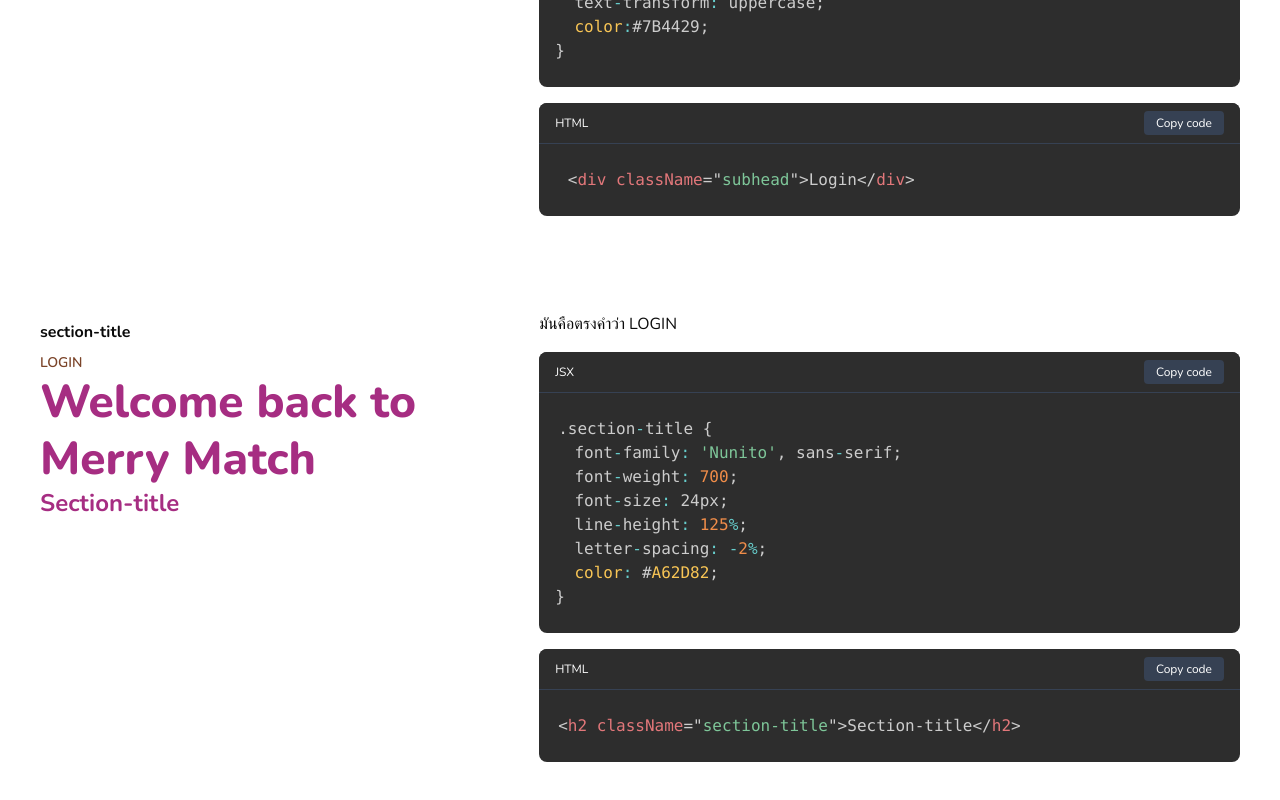
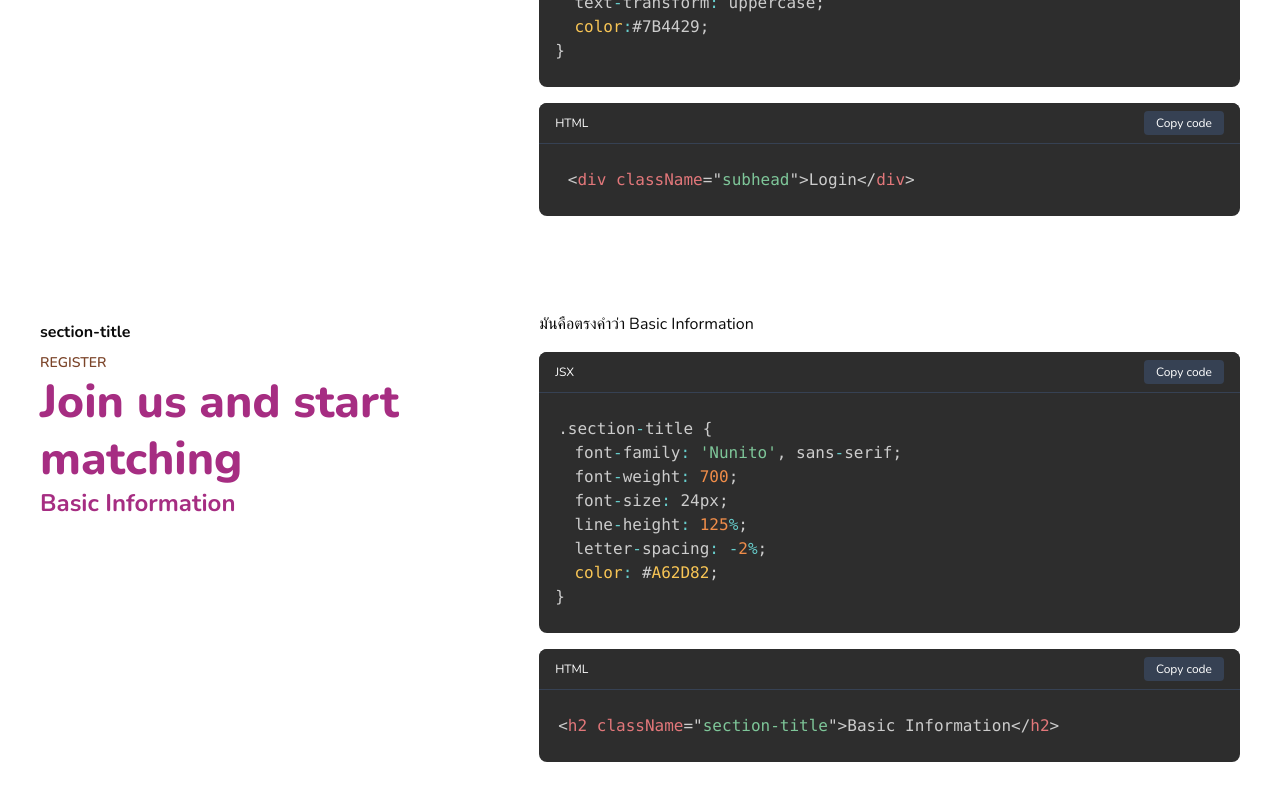
Before and after one commit to boatbie14/merry-match-design-system, a Next.js app: page /typography in a window 1280 px wide. Shown: the part 3996-4796 px from the top of the page. Built offline with nearby package versions, Linux system fonts and the light colour scheme.

Commit message:
fix(typo): change somecontent on typo page

```diff
--- a/src/app/typography/page.js
+++ b/src/app/typography/page.js
@@ -218,13 +218,13 @@ p {
               <b>section-title</b>
             </p>
 
-            <div className="subhead text-[#7B4429]">Login</div>
-            <h1 className="main-header text-[#A62D82]"> Welcome back to Merry Match</h1>
+            <div className="subhead text-[#7B4429]">Register</div>
+            <h1 className="main-header text-[#A62D82]">Join us and start matching </h1>
 
-            <h2 className="section-title">Section-title</h2>
+            <h2 className="section-title">Basic Information</h2>
           </div>
           <div className="preview-code w-3/5">
-            <p className="text mb-4">มันคือตรงคำว่า LOGIN</p>
+            <p className="text mb-4">มันคือตรงคำว่า Basic Information</p>
             <PreviewCode language="jsx">{`.section-title {
   font-family: 'Nunito', sans-serif;
   font-weight: 700;
@@ -234,7 +234,7 @@ p {
   color: #A62D82;
 }`}</PreviewCode>
 
-            <PreviewCode language="html">{`<h2 className="section-title">Section-title</h2>`}</PreviewCode>
+            <PreviewCode language="html">{`<h2 className="section-title">Basic Information</h2>`}</PreviewCode>
           </div>
         </div>
       </div>
```
